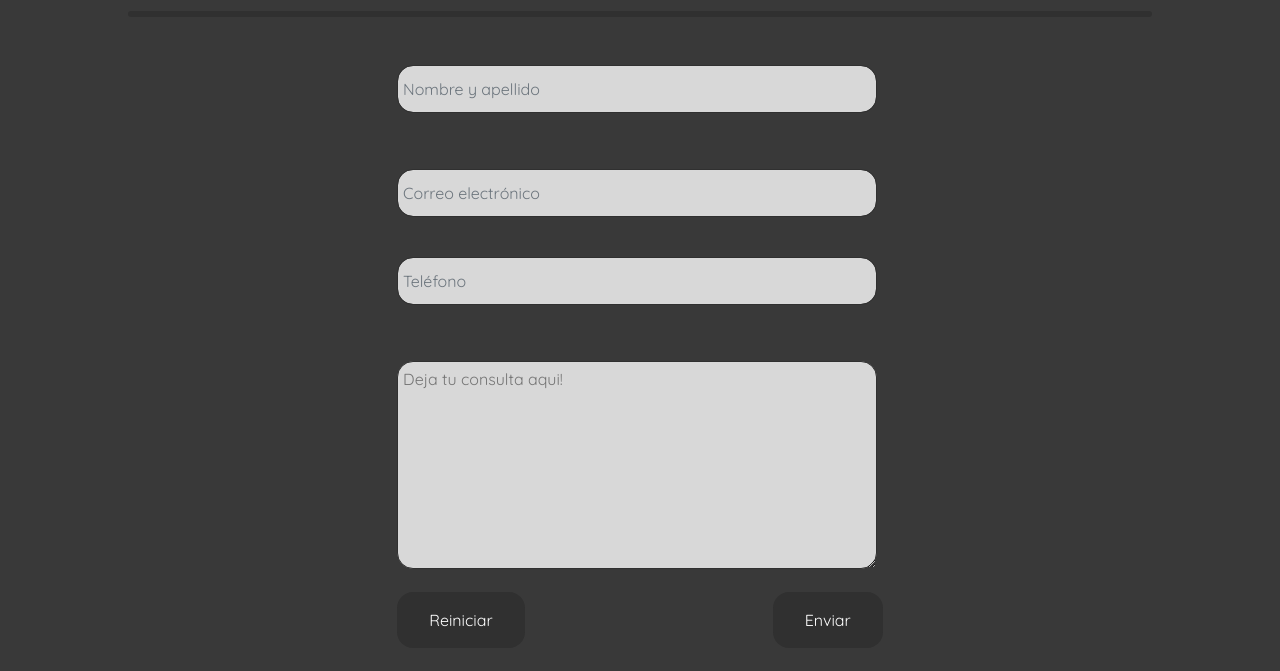
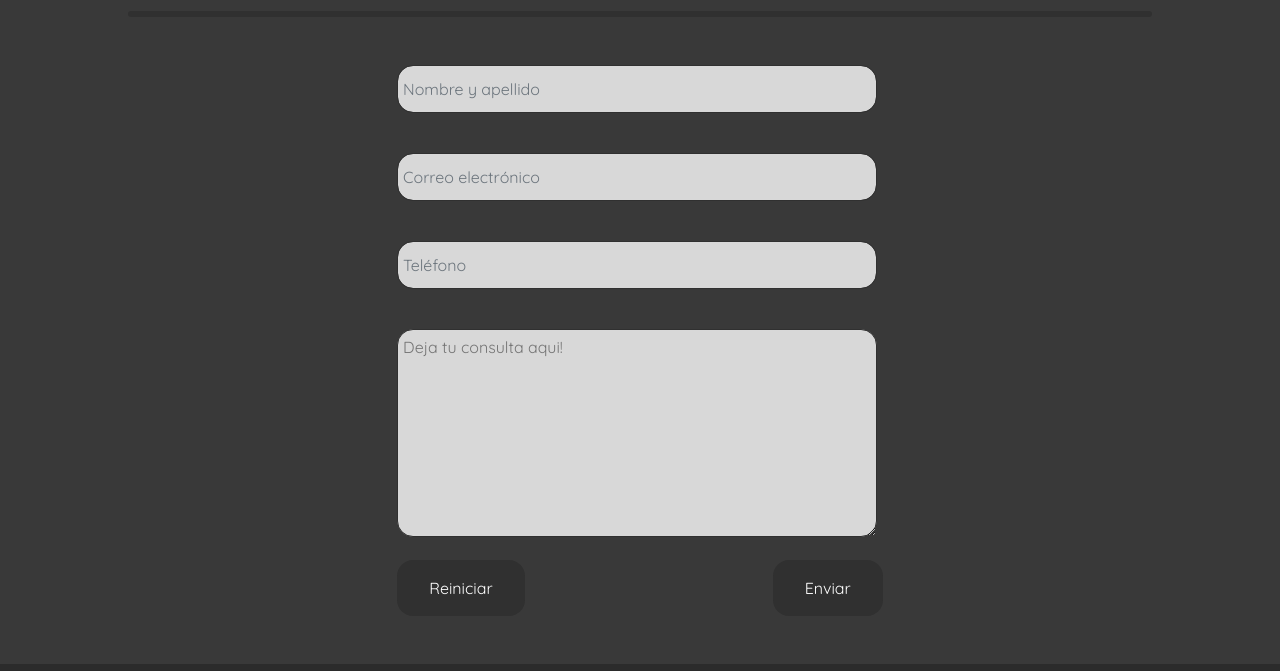
Before and after one commit to charoandina/MiliAndinaMakeUp, a website: page html/contacto.html in a window 1280 px wide. Shown: the part 277-948 px from the top of the page. Drawn offline with nearby package versions, Linux system fonts and the light colour scheme.

Commit message:
arreglos finales

```diff
--- a/html/contacto.html
+++ b/html/contacto.html
@@ -56,18 +56,18 @@
 <div class="d-flex justify-content-center">
     <form action="">
         <div class="mt-3 form-group">
-            <input type="user" class="form-control input-form mb-3" placeholder="Nombre y apellido">
+            <input type="user" class="form-control input-form" placeholder="Nombre y apellido">
             <label for="floatingInput"></label>
         </div>
-        <div class="mb-3 form-group">
+        <div class=" form-group">
             <input type="email" class="input-form form-control mt-3" placeholder="Correo electrónico">
             <label for="floatingInput"></label>
         </div>
-        <div class="mb-3 form-group">
+        <div class="form-group">
             <input type="tel" class="mt-3 input-form form-control" placeholder="Teléfono">
             <label for="floatingInput"></label>
         </div>
-        <div class="mb-3 form-group">
+        <div class="form-group">
             <textarea class="textarea-form mt-3" placeholder="Deja tu consulta aqui!"></textarea>
             <label for="floatingTextarea"></label>
         </div>
--- a/scss/_mediaqueries.scss
+++ b/scss/_mediaqueries.scss
@@ -113,8 +113,4 @@
     .textarea-form {
         width: 100%;
     }
-
-    .form--boton {
-        justify-content: space-around;
-    }
 }
```
Also changed, not shown: css/main.css.
